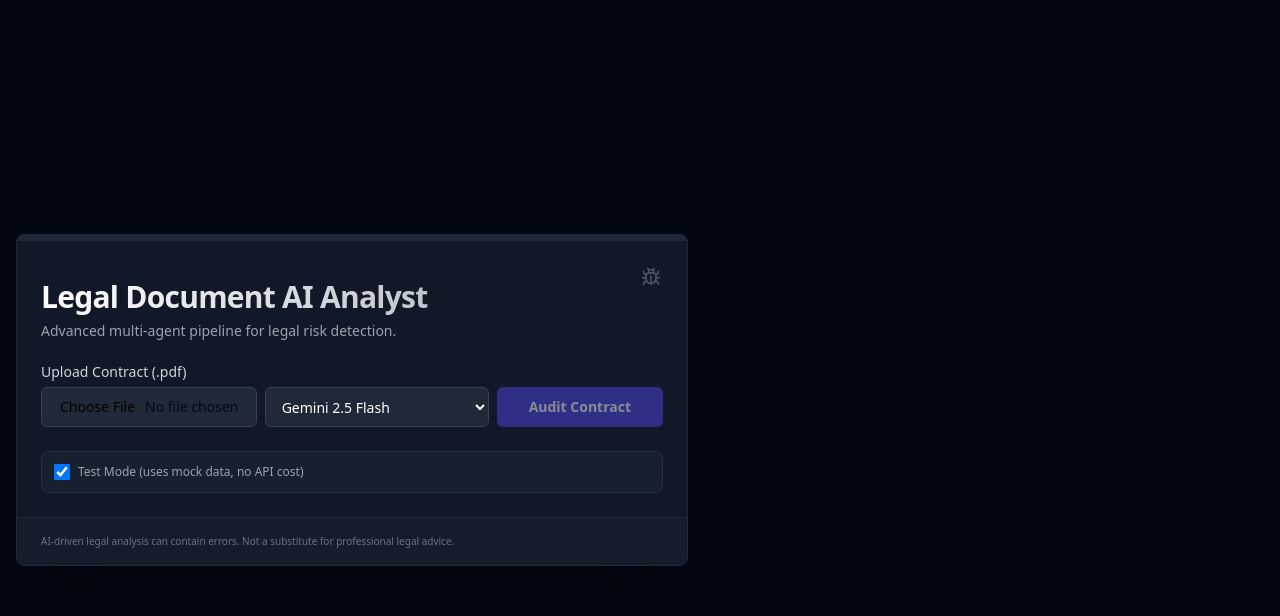
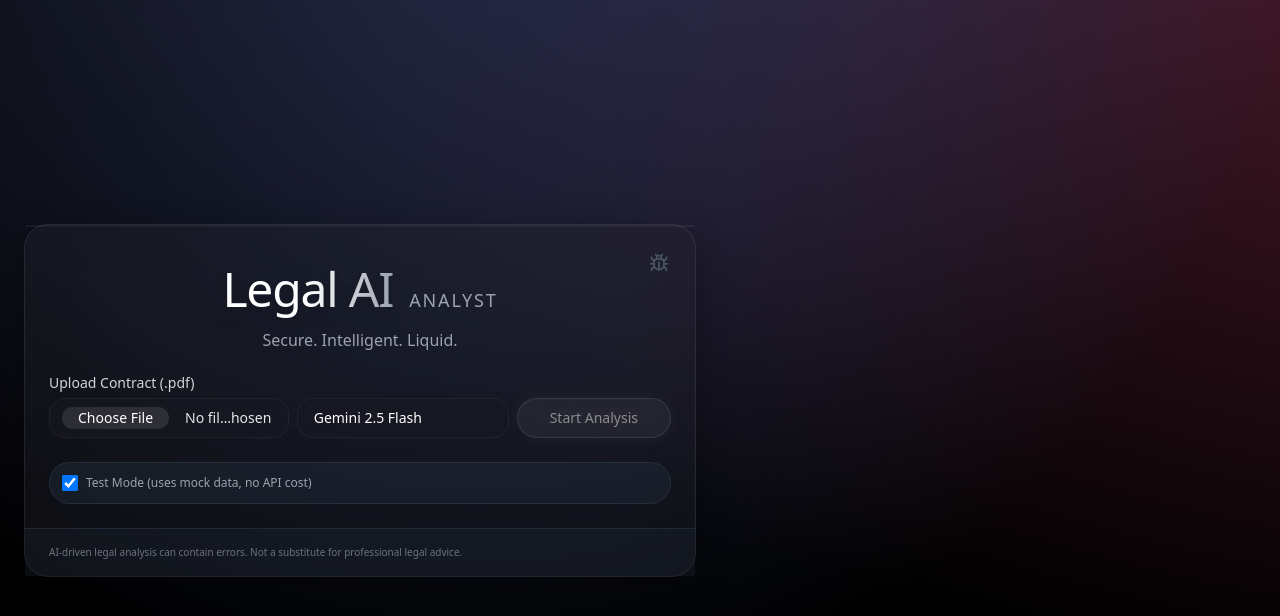
Before and after one commit to yc1838/Legal-Audit-Agent, a React (Vite) app in the folder frontend/: page / in a window 1280 px wide. Shown: the top 616 px of the page. Built offline with nearby package versions, Linux system fonts and the light colour scheme.

Commit message:
update to glass style ui

```diff
--- a/frontend/src/App.tsx
+++ b/frontend/src/App.tsx
@@ -127,16 +127,16 @@ function App() {
 
   return (
     <ErrorBoundary>
-      <div className="min-h-screen bg-gray-950 text-white flex overflow-hidden">
+      <div className="min-h-screen liquid-mesh-bg text-white flex overflow-hidden font-sans selection:bg-purple-500/30">
         {/* Main Panel */}
 
 
 
-        <div className={`flex-1 min-w-0 flex flex-col items-start p-4 overflow-y-auto overflow-x-auto custom-scrollbar ${file ? 'justify-start pt-8' : 'justify-center'}`}>
-          <Card className={`w-full bg-gray-900 border-gray-800 shadow-2xl overflow-hidden mb-8 transition-all duration-500 ${file ? 'max-w-6xl' : 'max-w-2xl my-8'}`}>
-            <div className="h-1.5 w-full bg-gray-800">
+        <div className={`flex-1 min-w-0 flex flex-col items-start p-6 overflow-y-auto overflow-x-auto custom-scrollbar ${file ? 'justify-start pt-8' : 'justify-center'}`}>
+          <Card className={`w-full glass-card border-0 transition-all duration-700 ${file ? 'max-w-7xl' : 'max-w-2xl my-8'}`}>
+            <div className="h-0.5 w-full bg-white/5">
               {isProcessing && (
-                <div className="h-full bg-indigo-500 animate-[loading_2s_infinite]" style={{ width: '40%' }}></div>
+                <div className="h-full bg-gradient-to-r from-blue-500 to-purple-500 animate-[loading_2s_infinite]" style={{ width: '40%' }}></div>
               )}
             </div>
             <CardHeader className="pt-8 relative">
@@ -147,13 +147,16 @@ function App() {
                 onClick={() => setShowDevLogs(!showDevLogs)}
                 title="Toggle Dev Logs"
               >
-                <Bug className="h-5 w-5" />
+                <Bug className="h-5 w-5 hover:text-white transition-colors" />
               </Button>
-              <CardTitle className="text-3xl font-bold bg-gradient-to-r from-white to-gray-400 bg-clip-text text-transparent">
-                Legal Document AI Analyst
+              <CardTitle className="text-5xl font-extralight tracking-tight text-center pb-2">
+                <span className="bg-clip-text text-transparent bg-gradient-to-r from-white via-white to-gray-400 drop-shadow-lg">
+                  Legal AI
+                </span>
+                <span className="text-lg font-light text-gray-400 ml-4 tracking-widest uppercase">Analyst</span>
               </CardTitle>
-              <CardDescription className="text-gray-400">
-                Advanced multi-agent pipeline for legal risk detection.
+              <CardDescription className="text-gray-400 text-center text-md font-light">
+                Secure. Intelligent. Liquid.
               </CardDescription>
             </CardHeader>
             <CardContent className="grid gap-6">
@@ -165,14 +168,14 @@ function App() {
                     type="file"
                     accept=".pdf"
                     onChange={handleFileChange}
-                    className="bg-gray-800 border-gray-700 focus:border-indigo-500 transition-colors"
+                    className="glass-input text-gray-200 file:bg-white/10 file:text-white file:border-0 file:rounded-full file:px-4 file:mr-4 hover:file:bg-white/20 transition-all rounded-2xl"
                     disabled={isProcessing}
                   />
 
                   <select
                     value={selectedModel}
                     onChange={(e) => setSelectedModel(e.target.value)}
-                    className="bg-gray-800 border border-gray-700 text-white text-sm rounded-md px-3 focus:outline-none focus:ring-2 focus:ring-indigo-500 transition-all hover:bg-gray-700"
+                    className="glass-input text-white text-sm rounded-2xl px-4 focus:outline-none focus:ring-1 focus:ring-white/30 transition-all hover:bg-white/5 cursor-pointer appearance-none"
                     disabled={isProcessing}
                     title="Select AI Model"
                   >
@@ -198,14 +201,14 @@ function App() {
                   <Button
                     onClick={handleAudit}
                     disabled={isProcessing || !file}
-                    className="bg-indigo-600 hover:bg-indigo-500 text-white font-semibold transition-all px-8 shrink-0"
+                    className="bg-white/10 hover:bg-white/20 text-white border border-white/20 rounded-full font-medium shadow-[0_0_20px_rgba(255,255,255,0.1)] transition-all px-8 shrink-0 backdrop-blur-md"
                   >
                     {isProcessing ? (
                       <>
                         <Loader2 className="mr-2 h-4 w-4 animate-spin" />
-                        Auditing...
+                        Analyzing...
                       </>
-                    ) : "Audit Contract"}
+                    ) : "Start Analysis"}
                   </Button>
                 </div>
               </div>
@@ -225,8 +228,8 @@ function App() {
               </div>
 
               {isProcessing || currentStage !== "idle" ? (
-                <div className="bg-gray-800/20 rounded-xl p-6 border border-gray-800">
-                  <h3 className="text-xs font-bold uppercase tracking-widest text-gray-500 mb-4">Pipeline Status</h3>
+                <div className="glass-input rounded-2xl p-6 border-0">
+                  <h3 className="text-[10px] font-bold uppercase tracking-[0.2em] text-gray-400 mb-4 text-center">Processing Pipeline</h3>
                   <ProcessingStepper currentStage={currentStage} statusMessage={statusMessage} />
                 </div>
               ) : null}
@@ -241,7 +244,7 @@ function App() {
                     />
                   </div>
 
-                  <div className="w-[300px] md:w-[350px] lg:w-[400px] shrink-0 h-full border border-gray-800 rounded-xl overflow-hidden shadow-xl bg-gray-950 transition-all duration-300">
+                  <div className="w-[300px] md:w-[350px] lg:w-[400px] shrink-0 h-full rounded-2xl overflow-hidden glass-card transition-all duration-300">
                     <ErrorListPanel
                       errors={auditErrors}
                       onSelectError={setSelectedErrorIndex}
--- a/frontend/src/index.css
+++ b/frontend/src/index.css
@@ -3,73 +3,126 @@
 @tailwind utilities;
 
 @layer base {
+
+  /* Liquid Glass Theme - Apple 2025 Inspired */
   :root {
-    --background: 0 0% 100%;
-    --foreground: 222.2 84% 4.9%;
+    --background: 240 10% 5%;
+    /* Fluid deep dark */
+    --foreground: 0 0% 100%;
 
-    --card: 0 0% 100%;
-    --card-foreground: 222.2 84% 4.9%;
+    --card: 240 10% 8%;
+    --card-foreground: 0 0% 100%;
 
-    --popover: 0 0% 100%;
-    --popover-foreground: 222.2 84% 4.9%;
+    --popover: 240 10% 8%;
+    --popover-foreground: 0 0% 100%;
 
-    --primary: 222.2 47.4% 11.2%;
-    --primary-foreground: 210 40% 98%;
+    --primary: 210 100% 50%;
+    /* Clear Blue */
+    --primary-foreground: 0 0% 100%;
 
-    --secondary: 210 40% 96.1%;
-    --secondary-foreground: 222.2 47.4% 11.2%;
+    --secondary: 280 100% 60%;
+    /* Soft Purple */
+    --secondary-foreground: 0 0% 100%;
 
-    --muted: 210 40% 96.1%;
-    --muted-foreground: 215.4 16.3% 46.9%;
+    --muted: 240 10% 15%;
+    --muted-foreground: 240 10% 70%;
 
-    --accent: 210 40% 96.1%;
-    --accent-foreground: 222.2 47.4% 11.2%;
+    --accent: 320 100% 60%;
+    /* Warm Pink */
+    --accent-foreground: 0 0% 100%;
 
     --destructive: 0 84.2% 60.2%;
     --destructive-foreground: 210 40% 98%;
 
-    --border: 214.3 31.8% 91.4%;
-    --input: 214.3 31.8% 91.4%;
-    --ring: 222.2 84% 4.9%;
+    --border: 240 5% 15%;
+    --input: 240 5% 15%;
+    --ring: 210 100% 50%;
 
-    --radius: 0.5rem;
+    --radius: 1.5rem;
+    /* Super rounded */
   }
 
   .dark {
-    --background: 222.2 84% 4.9%;
-    --foreground: 210 40% 98%;
+    --background: 240 10% 5%;
+    --foreground: 0 0% 100%;
 
-    --card: 222.2 84% 4.9%;
-    --card-foreground: 210 40% 98%;
+    --card: 240 10% 8%;
+    --card-foreground: 0 0% 100%;
 
-    --popover: 222.2 84% 4.9%;
-    --popover-foreground: 210 40% 98%;
+    --popover: 240 10% 8%;
+    --popover-foreground: 0 0% 100%;
 
-    --primary: 210 40% 98%;
-    --primary-foreground: 222.2 47.4% 11.2%;
+    --primary: 210 100% 50%;
+    --primary-foreground: 0 0% 100%;
 
-    --secondary: 217.2 32.6% 17.5%;
-    --secondary-foreground: 210 40% 98%;
+    --secondary: 280 100% 60%;
+    --secondary-foreground: 0 0% 100%;
 
-    --muted: 217.2 32.6% 17.5%;
-    --muted-foreground: 215 20.2% 65.1%;
+    --muted: 240 10% 15%;
+    --muted-foreground: 240 10% 70%;
 
-    --accent: 217.2 32.6% 17.5%;
-    --accent-foreground: 210 40% 98%;
+    --accent: 320 100% 60%;
+    --accent-foreground: 0 0% 100%;
 
     --destructive: 0 62.8% 30.6%;
-    --destructive-foreground: 210 40% 98%;
+    --destructive-foreground: 0 0% 100%;
 
-    --border: 217.2 32.6% 17.5%;
-    --input: 217.2 32.6% 17.5%;
-    --ring: 212.7 26.8% 83.9%;
+    --border: 240 5% 15%;
+    --input: 240 5% 15%;
+    --ring: 210 100% 50%;
   }
+}
+
+@layer utilities {
+  .liquid-mesh-bg {
+    background-color: #000000;
+    background-image:
+      radial-gradient(at 0% 0%, hsla(253, 16%, 7%, 1) 0, transparent 50%),
+      radial-gradient(at 50% 0%, hsla(225, 39%, 30%, 1) 0, transparent 50%),
+      radial-gradient(at 100% 0%, hsla(339, 49%, 30%, 1) 0, transparent 50%);
+    background-size: 200% 200%;
+    animation: liquid-pan 15s ease infinite alternate;
+  }
+
+  @keyframes liquid-pan {
+    0% {
+      background-position: 0% 50%;
+    }
+
+    100% {
+      background-position: 100% 50%;
+    }
+  }
+
+  .glass-card {
+    background: rgba(40, 40, 50, 0.3);
+    backdrop-filter: blur(25px);
+    -webkit-backdrop-filter: blur(25px);
+    border: 1px solid rgba(255, 255, 255, 0.08);
+    box-shadow: 0 8px 32px 0 rgba(0, 0, 0, 0.3);
+  }
+
+  .glass-input {
+    background: rgba(20, 20, 30, 0.4);
+    backdrop-filter: blur(10px);
+    border: 1px solid rgba(255, 255, 255, 0.05);
+  }
+
+  .liquid-button {
+    background: linear-gradient(135deg, rgba(255, 255, 255, 0.1) 0%, rgba(255, 255, 255, 0) 100%);
+    backdrop-filter: blur(10px);
+    border: 1px solid rgba(255, 255, 255, 0.18);
+    box-shadow: 0 4px 6px -1px rgba(0, 0, 0, 0.1), 0 2px 4px -1px rgba(0, 0, 0, 0.06);
+  }
+
+
 }
 
 @layer base {
   * {
     @apply border-border;
   }
+
   body {
     @apply bg-background text-foreground;
   }
```
Also changed, not shown: frontend/src/components/ErrorListPanel.tsx (+27 -21 lines), frontend/src/components/ProcessingStepper.tsx (+14 -14 lines), 1 other file (tests, documents, lock files or other folders).
